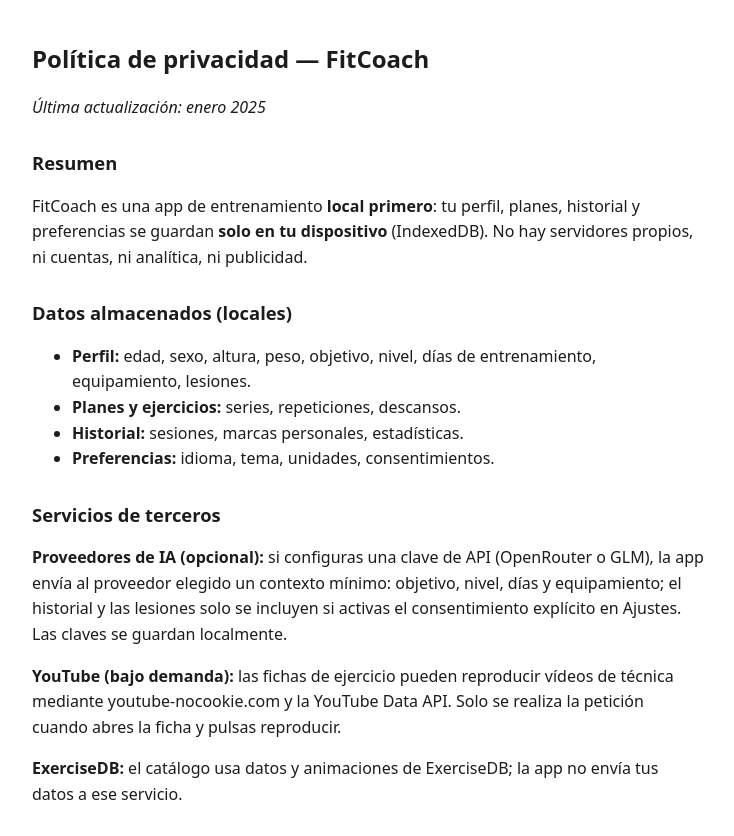
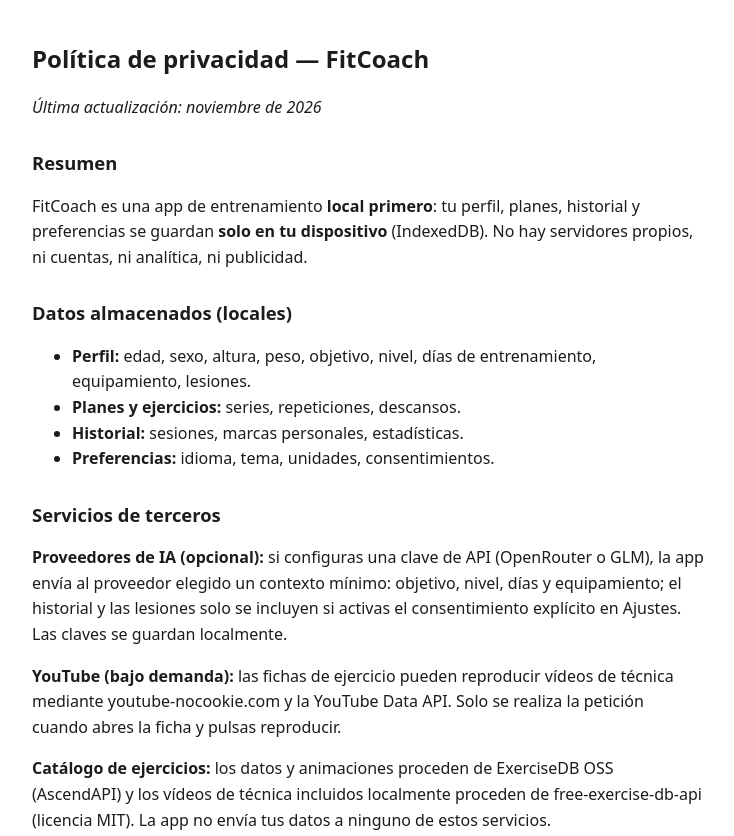
Before and after one commit to sabela-developers/fitcoach-privacy, a plain HTML site: page index.html in a window 1280 px wide. Shown: the top 836 px of the page, without its empty margins (272-1006 px from the left). Drawn offline with Linux system fonts and the light colour scheme.

Commit message:
Corrige fecha y atribución de catálogo (ExerciseDB + free-exercise-db)

```diff
--- a/index.html
+++ b/index.html
@@ -12,7 +12,7 @@
 </head>
 <body>
 <h1>Política de privacidad — FitCoach</h1>
-<p><em>Última actualización: enero 2025</em></p>
+<p><em>Última actualización: noviembre de 2026</em></p>
 
 <h2>Resumen</h2>
 <p>FitCoach es una app de entrenamiento <strong>local primero</strong>: tu perfil, planes, historial y preferencias se guardan <strong>solo en tu dispositivo</strong> (IndexedDB). No hay servidores propios, ni cuentas, ni analítica, ni publicidad.</p>
@@ -28,7 +28,7 @@
 <h2>Servicios de terceros</h2>
 <p><strong>Proveedores de IA (opcional):</strong> si configuras una clave de API (OpenRouter o GLM), la app envía al proveedor elegido un contexto mínimo: objetivo, nivel, días y equipamiento; el historial y las lesiones solo se incluyen si activas el consentimiento explícito en Ajustes. Las claves se guardan localmente.</p>
 <p><strong>YouTube (bajo demanda):</strong> las fichas de ejercicio pueden reproducir vídeos de técnica mediante youtube-nocookie.com y la YouTube Data API. Solo se realiza la petición cuando abres la ficha y pulsas reproducir.</p>
-<p><strong>ExerciseDB:</strong> el catálogo usa datos y animaciones de ExerciseDB; la app no envía tus datos a ese servicio.</p>
+<p><strong>Catálogo de ejercicios:</strong> los datos y animaciones proceden de ExerciseDB OSS (AscendAPI) y los vídeos de técnica incluidos localmente proceden de free-exercise-db-api (licencia MIT). La app no envía tus datos a ninguno de estos servicios.</p>
 
 <h2>Analítica y rastreo</h2>
 <p><strong>Ninguno.</strong> Sin SDKs de analítica, publicidad ni rastreadores.</p>
```
